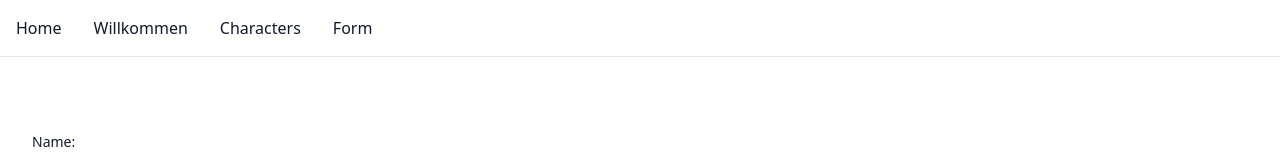
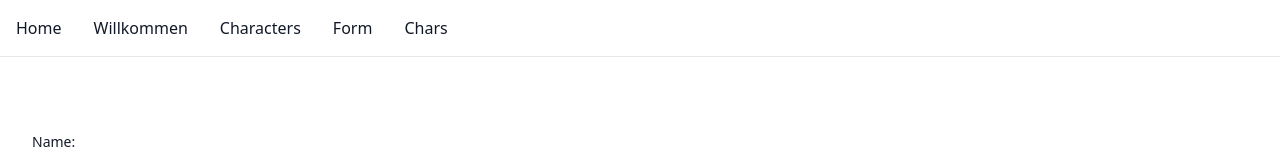
Before and after one commit to malek15b/react-state, a React (Vite) app: page / in a window 1280 px wide. Shown: the top 158 px of the page. Built offline with nearby package versions, Linux system fonts and the light colour scheme.

Commit message:
add axios

```diff
--- a/package.json
+++ b/package.json
@@ -10,6 +10,7 @@
     "preview": "vite preview"
   },
   "dependencies": {
+    "axios": "^1.12.2",
     "react": "^19.1.1",
     "react-dom": "^19.1.1",
     "react-router-dom": "^7.9.3"
--- a/src/App.tsx
+++ b/src/App.tsx
@@ -8,6 +8,7 @@
 import CharacterDetail from "./CharacterDetail.tsx";
 import CharacterForm from "./CharacterForm.tsx";
 import type {Character} from "./CharacterType.ts";
+import CharacterPage from "./CharacterPage.tsx";
 
 function App() {
 
@@ -25,6 +26,7 @@
                 <Route path={"/welcome"} element={<Footer />} />
                 <Route path={"/"} element={<CharacterList  data={characters} />} />
                 <Route path={"/form"} element={<CharacterForm onSubmit={onSubmit} />} />
+                <Route path={"/char"} element={<CharacterPage />} />
             </Routes>
         </>
     )
--- a/src/CharacterList.tsx
+++ b/src/CharacterList.tsx
@@ -36,10 +36,10 @@
                             return <p className="search-not-found mt-2 text-sm text-red-600 dark:text-red-500">
                                 <span className="font-medium">Der Name existiert nicht.</span></p>
                         }
-                        if(amount >= filtered.length) {
+                        if (amount >= filtered.length) {
                             setAmount(0)
                         }
-                        if(!showAll) {
+                        if (!showAll) {
                             filtered = filtered.slice(amount, amount + 5)
                         }
                         return filtered
--- a/src/Navbar.tsx
+++ b/src/Navbar.tsx
@@ -25,6 +25,10 @@
                                 <Link to={"/form"}
                                       className="block py-2 px-3 text-gray-900 rounded-sm hover:bg-gray-100 md:hover:bg-transparent md:hover:text-blue-700 md:p-0 md:dark:hover:text-blue-500 dark:text-white dark:hover:bg-gray-700 dark:hover:text-white md:dark:hover:bg-transparent dark:border-gray-700">Form</Link>
                             </li>
+                            <li>
+                                <Link to={"/char"}
+                                      className="block py-2 px-3 text-gray-900 rounded-sm hover:bg-gray-100 md:hover:bg-transparent md:hover:text-blue-700 md:p-0 md:dark:hover:text-blue-500 dark:text-white dark:hover:bg-gray-700 dark:hover:text-white md:dark:hover:bg-transparent dark:border-gray-700">Chars</Link>
+                            </li>
 
                         </ul>
                     </div>
```
Also changed, not shown: 1 other file (tests, documents, lock files or other folders).
